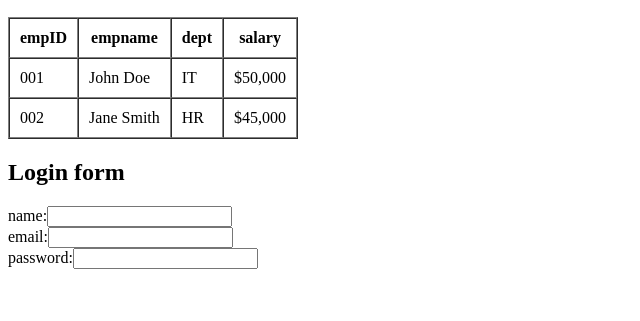
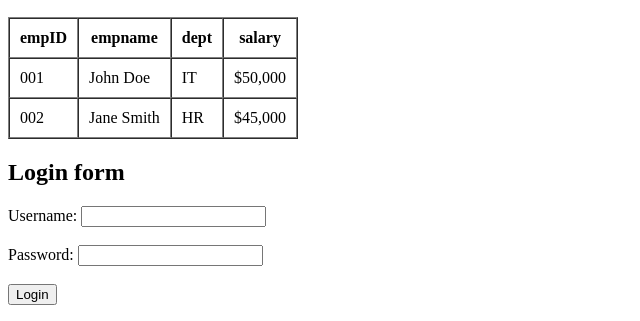
Before and after one commit to Roopa-KR/Web-tech, a plain HTML site: page tags.html in a window 1280 px wide. Shown: the part 669-990 px from the top of the page, without its empty margins (0-640 px from the left). Before the commit the page ends 954 px from the top, so only its background shows below. Drawn offline with Linux system fonts and the light colour scheme.

Commit message:
Tags in html

```diff
--- a/tags.html
+++ b/tags.html
@@ -54,10 +54,14 @@
             </tbody>
         </table>
         <h2>Login form</h2>
+
         <form action="">
-            name:<input type="text"><br>
-            email:<input type="email"><br>
-            password:<input type="password"><br>
+            <label for="username">Username:</label>
+            <input type="text" id="username" name="username"><br><br>
+            <label for="password">Password:</label>
+            <input type="password" id="password" name="password"><br><br>
+            <input type="submit" value="Login">
         </form>
+
     </body>
 </html>
```
